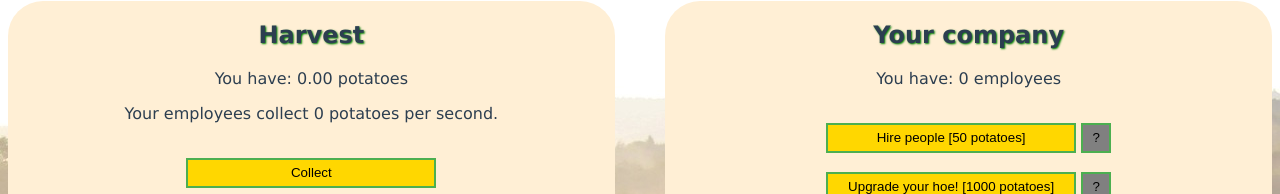
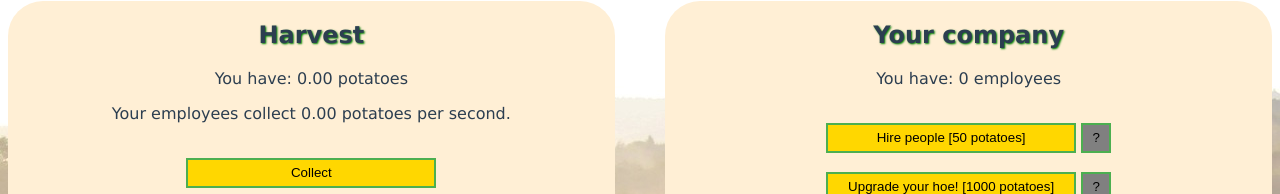
Before and after one commit to SqrtLewy/clicker-game-vue.js, a Vue app: page / in a window 1280 px wide. Shown: the part 170-364 px from the top of the page. Built offline with nearby package versions, Linux system fonts and the light colour scheme.

Commit message:
add localstorage

```diff
--- a/src/components/clicker.vue
+++ b/src/components/clicker.vue
@@ -5,7 +5,7 @@
         <h2>Harvest</h2>
 
 		<p>You have: {{ potatoes.toFixed([2]) }} potatoes</p>
-		<p>Your employees collect {{ employessStrength }} potatoes per second.</p>
+		<p>Your employees collect {{ employessStrength.toFixed([2]) }} potatoes per second.</p>
 		<br />
 		<button v-on:click="CollectPotatoe">Collect</button>
     </div>
@@ -27,9 +27,9 @@ export default {
   data() {
     return {
 		potatoes: JSON.parse(localStorage.getItem('potatoes')) || 0,
-		clickstrength: 1,
-		employees: 0,
-		employessStrength: 0,
+		clickstrength: JSON.parse(localStorage.getItem('clickstrength')) || 1,
+		employees: JSON.parse(localStorage.getItem('employees')) || 0,
+		employessStrength: JSON.parse(localStorage.getItem('employessStrength')) || 0,
     };
 	},
 	watch: {
@@ -38,7 +38,25 @@ export default {
 			handler() {
 			localStorage.setItem('potatoes', JSON.stringify(this.potatoes));
 		}
-	}
+	},
+		clickstrength: {
+			deep: true,
+			handler() {
+			localStorage.setItem('clickstrength', JSON.stringify(this.clickstrength));
+		}
+	},
+		employees: {
+			deep: true,
+			handler() {
+			localStorage.setItem('employees', JSON.stringify(this.employees));
+		}
+	},
+		employessStrength: {
+			deep: true,
+			handler() {
+			localStorage.setItem('employessStrength', JSON.stringify(this.employessStrength));
+		}
+	},
 	},
 	mounted: function(){
         this.Reload()
```
Also changed, not shown: src/components/reload.vue (deleted, +0 -22 lines), .eslintrc.js.
